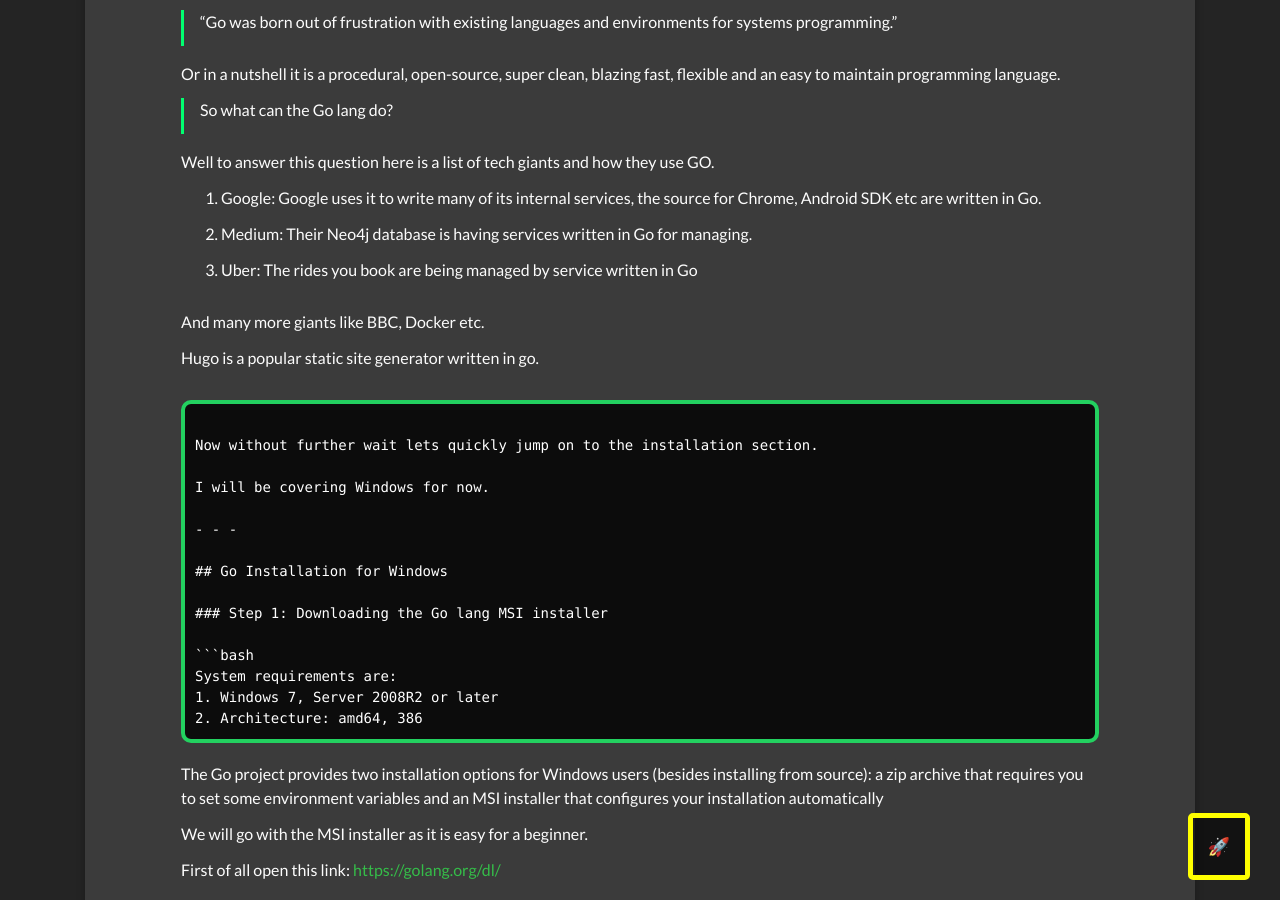
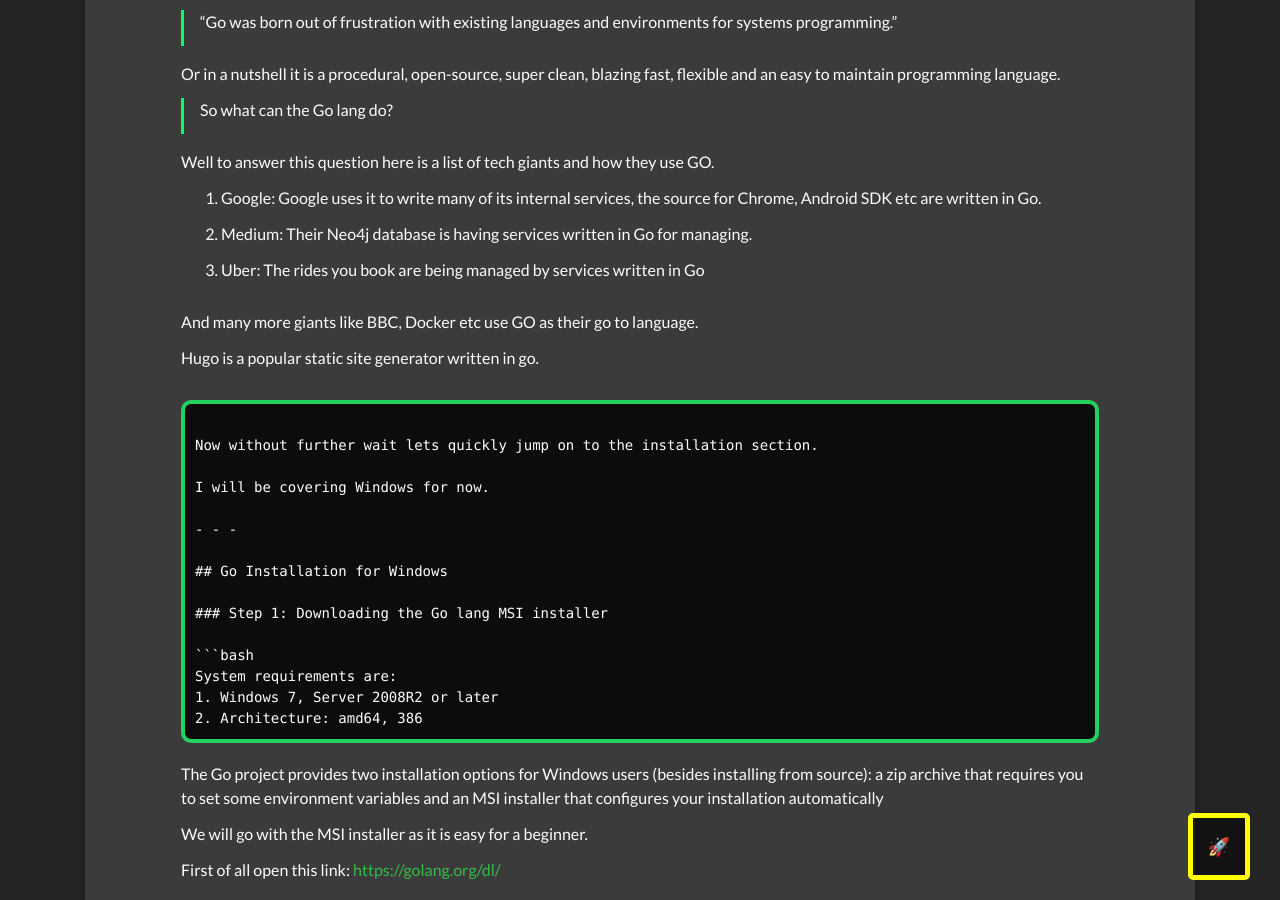
Before and after one commit to sharadcodes/sharadcodes.github.io, a Jekyll site: the page built from _posts/2019-11-13-what-is-golang-and-how-to-install-it.md, in a window 1280 px wide and 900 px high, scrolled down 704 px. Built offline with Jekyll 4.4.1, drawn with Linux system fonts in a browser that asks for light colours; emoji names are drawn with the system emoji font.

Commit message:
Update Post “2019-11-13-what-is-golang-and-how-to-install-it”

```diff
--- a/_posts/2019-11-13-what-is-golang-and-how-to-install-it.md
+++ b/_posts/2019-11-13-what-is-golang-and-how-to-install-it.md
@@ -28,9 +28,9 @@
 
 2. Medium: Their Neo4j database is having services written in Go for managing.
 
-3. Uber: The rides you book are being managed by service written in Go
+3. Uber: The rides you book are being managed by services written in Go
 
-And many more giants like BBC, Docker etc.
+And many more giants like BBC, Docker etc use GO as their go to language.
 
 Hugo is a popular static site generator written in go.
 
```
